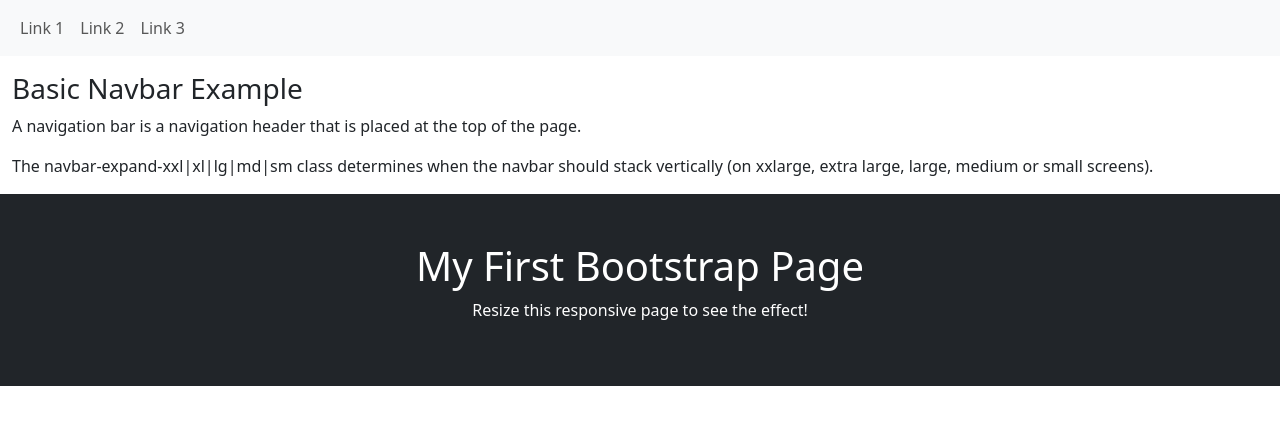
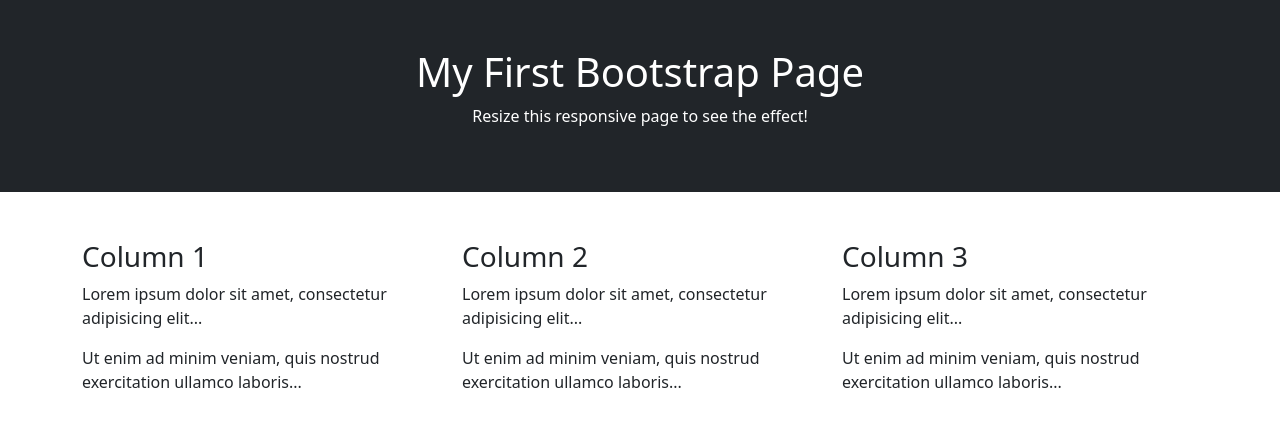
Before and after one commit to 40594-cloud/bootstrap, a plain HTML site: page index.html in a window 1280 px wide. Shown: the top 423 px of the page. Drawn offline with nearby package versions, Linux system fonts and the light colour scheme.

Commit message:
Update index.html

```diff
--- a/index.html
+++ b/index.html
@@ -8,33 +8,6 @@
   <script src="https://cdn.jsdelivr.net/npm/bootstrap@5.3.3/dist/js/bootstrap.bundle.min.js"></script>
 </head>
 <body>
-
-<nav class="navbar navbar-expand-sm bg-light">
-  <div class="container-fluid">
-    <ul class="navbar-nav">
-      <li class="nav-item">
-        <a class="nav-link" href="#">Link 1</a>
-      </li>
-      <li class="nav-item">
-        <a class="nav-link" href="#">Link 2</a>
-      </li>
-      <li class="nav-item">
-        <a class="nav-link" href="#">Link 3</a>
-      </li>
-    </ul>
-  </div>
-</nav>
-
-<div class="container-fluid mt-3">
-  <h3>Basic Navbar Example</h3>
-  <p>A navigation bar is a navigation header that is placed at the top of the page.</p>
-  <p>The navbar-expand-xxl|xl|lg|md|sm class determines when the navbar should stack vertically (on xxlarge, extra large, large, medium or small screens).</p>
-</div>
-
-</body>
-</html>
-
-
 <!DOCTYPE html>
 <html lang="en">
 <head>
```
